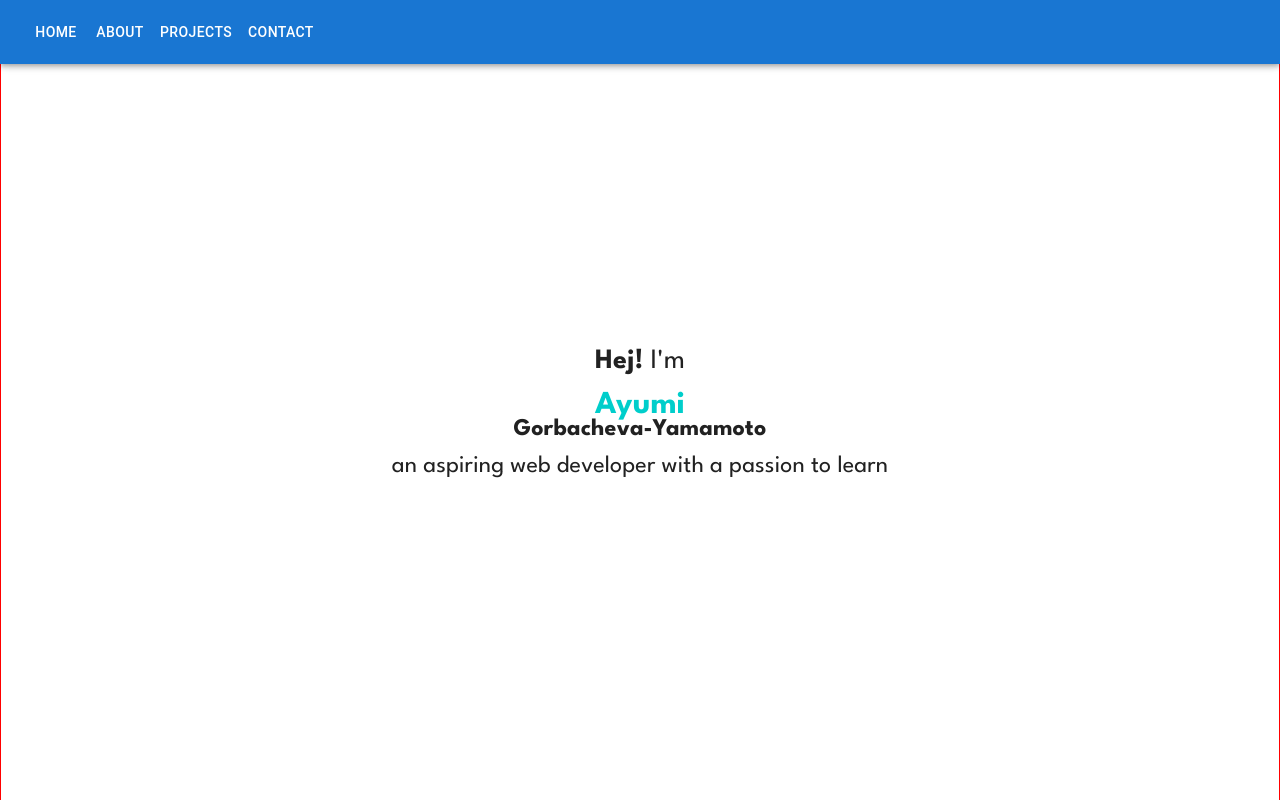
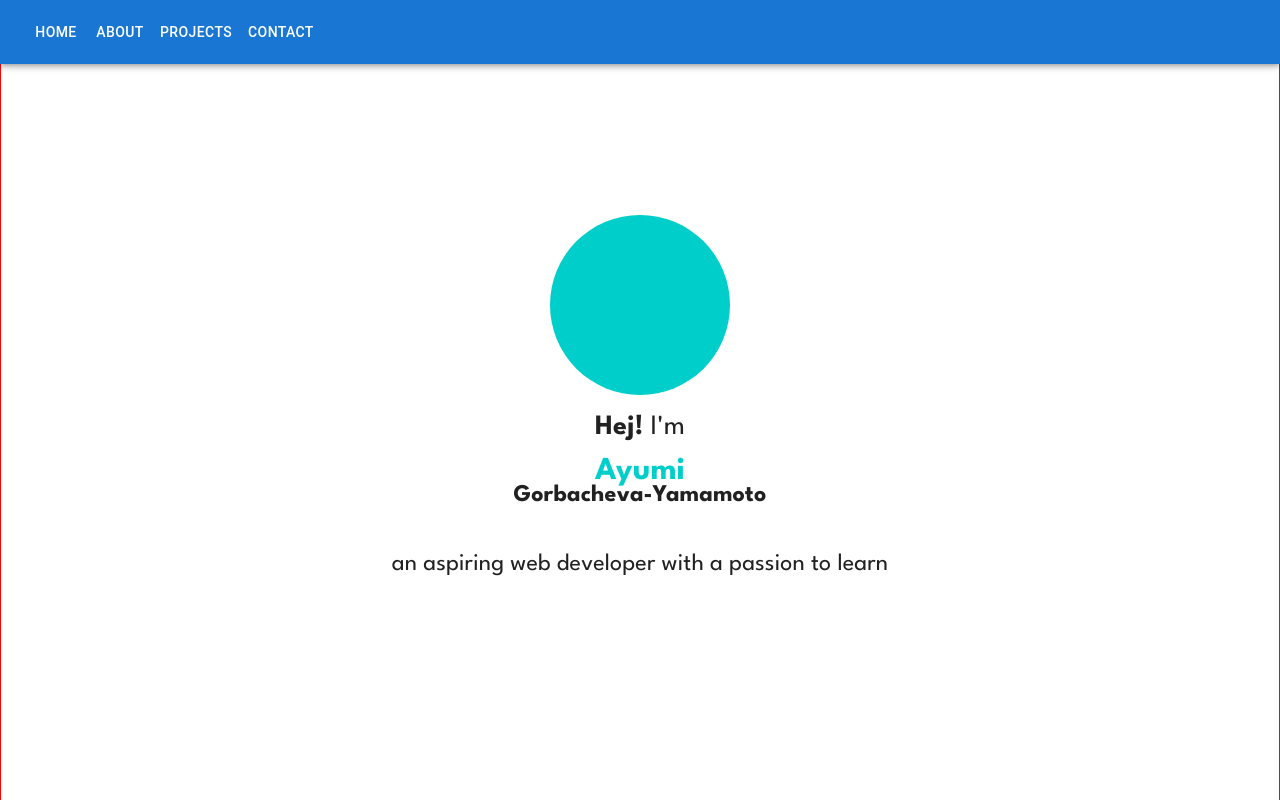
Before and after one commit to agorbacheva-y/agorbacheva-portfolio, a React (Create React App) app: page / in a window 1280 px wide. Shown: the top 800 px of the page. Built offline with nearby package versions, Linux system fonts and the light colour scheme.

Commit message:
clear input on form after submit

```diff
--- a/src/components/Contact.js
+++ b/src/components/Contact.js
@@ -36,7 +36,7 @@ const Contact = () => {
     })
       .then((response) => {
         if (!response.ok) {
-          throw new Error('Form response was not ok');
+          throw new Error('Oops! The form was not sent.');
         }
         setSubmitted(true);
       })
@@ -44,22 +44,8 @@ const Contact = () => {
         e.target.submit();
       });
 
-    clearInput();
-    setInputValue({ fullName: "", email: "", message: "" });
+    e.target.reset();
   };
-
-  const clearInput = () => {
-    setInputValue({ fullName: "", email: "", message: "" })
-  };
-
-  if (submitted) {
-    return (
-      <>
-        <p>Thank you!</p>
-        <p>We'll be in touch soon.</p>
-      </>
-    );
-  }
 
   return (
     <div className="contact">
@@ -106,5 +92,3 @@ const Contact = () => {
 };
 
 export default Contact;
-
-// cant clear input after submit...
--- a/src/components/Home.js
+++ b/src/components/Home.js
@@ -4,6 +4,9 @@ const Home = () => {
   return (
     <div className="home">
       <Layout>
+        <div className="home__pic">
+         {/* add image here */}
+        </div>
         <div>
           <h3><span className="bold">Hej!</span> I'm</h3>
         </div>
@@ -11,7 +14,7 @@ const Home = () => {
           <h1 className="first-name">Ayumi</h1>
           <h2 className="last-name">Gorbacheva-Yamamoto</h2>
         </div>
-        <div>
+        <div className="home__desc">
           <h4>an aspiring web developer with a passion to learn</h4>
         </div>
       </Layout>
--- a/src/styles/index.scss
+++ b/src/styles/index.scss
@@ -30,6 +30,14 @@
   font-weight: 700;
 }
 
+.home__pic {
+  width: 180px;
+  height: 180px;
+  border-radius: 50%;
+  margin-bottom: 1rem;
+  background-color: v.$main-color;
+}
+
 .first-name {
   color: v.$main-color;
   font-size: 2rem;
@@ -40,6 +48,10 @@
 .last-name {
   font-size: 1.5rem;
   font-weight: 700;
+}
+
+.home__desc {
+  margin: 2rem 1rem;
 }
 
 /* TITLE */
@@ -164,8 +176,8 @@
   color: v.$main-txt-color;
   border-radius: 20px;
   text-align: center;
-  padding: 0.5rem;
-  margin: 0.5rem;
+  padding: 0.5rem 1rem;
+  margin: 0.5rem 1rem;
 }
 
 /* CONTACT */
```
